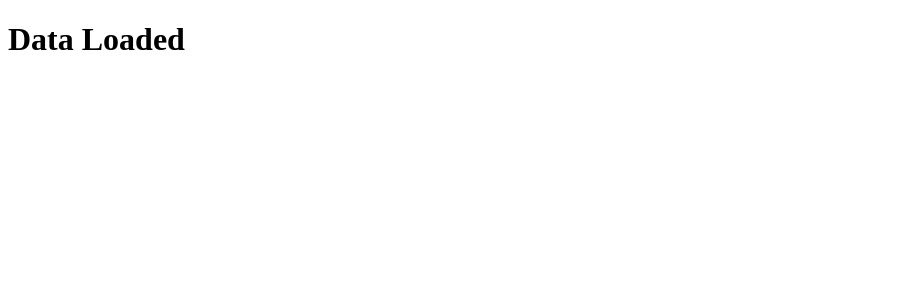
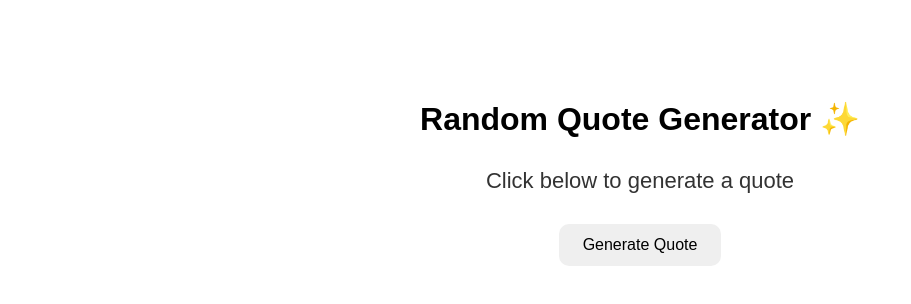
Before and after one commit to simransingh-dev/react-learning, a React (Create React App) app: page / in a window 1280 px wide. Shown: the top 304 px of the page, without its empty margins (0-911 px from the left). Built offline with nearby package versions, Linux system fonts and the light colour scheme.

Commit message:
Added random quote generator app

```diff
--- a/src/App.js
+++ b/src/App.js
@@ -202,48 +202,66 @@
 // }
 // export default App;
 
-// // Adult or minor
+// import { useState } from "react";
 
 // function App(){
-//   const age=26;
+//     const [color,setColor] =useState("Red");
+//     const [name,setName] =useState("Simran");
+//     const [myclass,setmyClass] =useState("12th");
+//     const [year,setYear] =useState(2026);
+//     return(
+//         <>
+//         <h1> My favourite color is {color}</h1>
+//         <p> This is me{name} {myclass} {year}</p>
+import { useState } from "react";
 
-//   return (
-//     <div>
-//       {
-//         age>=18 ? <h1>Adult</h1> :
-//         <h1> Minor</h1>
-//       }
-//     </div>
-//   );
-// }
-// export default App;
+export default function RandomQuoteGenerator() {
+  const quotes = [
+    "Keep pushing forward 🚀",
+    "Consistency beats motivation 💯",
+    "Code. Learn. Repeat 💻",
+    "Small progress is still progress 🌱",
+    "Dream big and build bigger ⚛️",
+  ];
 
+  const [quote, setQuote] = useState("");
 
-// function App(){
-//   const stock = 10;
+  const generateQuote = () => {
+    const randomIndex = Math.floor(Math.random() * quotes.length);
+    setQuote(quotes[randomIndex]);
+  };
 
-//   return (
-//     <div>
-//       {
-//         stock > 0 ? <h1>Available</h1> :
-//         <h1>out of stock</h1>
-//       }
-//     </div>
-//   );
-// }
-// export default App;
+  return (
+    <div style={styles.container}>
+      <h1>Random Quote Generator ✨</h1>
 
-// online and offline status
+      <p style={styles.quote}>{quote || "Click below to generate a quote"}</p>
 
-function App(){
-const loading=false;
-  return (
-    <div>
-      {
-        loading ? <h1> Loading ...</h1> :
-        <h1>Data Loaded</h1>
-      }
+      <button onClick={generateQuote} style={styles.button}>
+        Generate Quote
+      </button>
     </div>
   );
 }
-export default App;
+
+const styles = {
+  container: {
+    textAlign: "center",
+    marginTop: "100px",
+    fontFamily: "Arial",
+  },
+
+  quote: {
+    fontSize: "22px",
+    margin: "30px 0",
+    color: "#333",
+  },
+
+  button: {
+    padding: "12px 24px",
+    border: "none",
+    borderRadius: "10px",
+    cursor: "pointer",
+    fontSize: "16px",
+  },
+};
```
